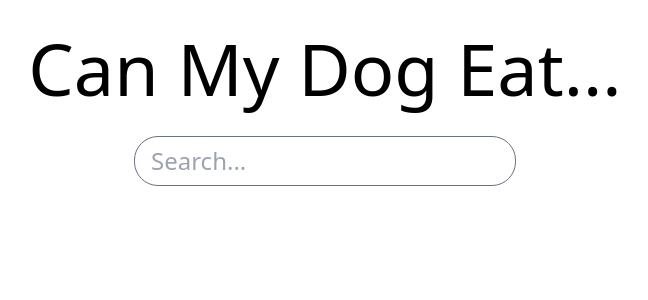
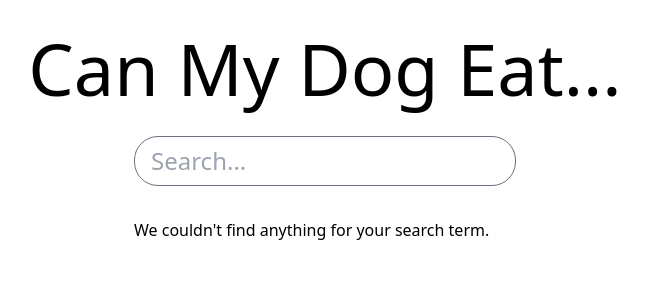
Before and after one commit to Trinityyi/can-my-dog-eat, a React (Create React App) app: page / in a window 1280 px wide. Shown: the top 300 px of the page, without its empty margins (315-963 px from the left). Built offline with nearby package versions, Linux system fonts and the light colour scheme.

Commit message:
Update search logic

```diff
--- a/src/components/Search.jsx
+++ b/src/components/Search.jsx
@@ -5,7 +5,8 @@ import foodList from '../foodList';
 
 const Search = () => {
   const [input, setInput] = useState('');
-  const [filteredList, setFilteredList] = useState([]);
+  const [filteredList, setFilteredList] = useState(null);
+  const [result, setResult] = useState();
 
   const updateInput = (input) => {
     const filtered = foodList.filter((food) => {
@@ -13,13 +14,21 @@ const Search = () => {
     });
     setInput(input);
     setFilteredList(filtered);
-    console.log(filtered.map((x) => x.name));
+  };
+
+  const updateResults = (input) => {
+    const filtered = foodList.find((food) => {
+      return food.name.toLowerCase().includes(input.toLowerCase());
+    });
+    setInput(input);
+    setResult(filtered);
+    setFilteredList(null);
   };
 
   return (
     <div>
       <SearchBar input={input} onChange={updateInput} />
-      <SearchResults results={filteredList} />
+      <SearchResults results={result} />
     </div>
   );
 };
--- a/src/components/SearchResults.jsx
+++ b/src/components/SearchResults.jsx
@@ -1,14 +1,19 @@
 import React from 'react';
 
-const Results = ({ results = [] }) => {
-  if (!results || !results.length) return null;
+const Results = ({ results }) => {
   return (
     <div className="flex flex-col">
-      <div>Name: {results[0].name}</div>
-      <div>Can Eat: {results[0].canEat}</div>
-      <div>Level: {results[0].level}</div>
-      <div>Description: {results[0].description}</div>
-      <div>Tips: {results[0].tips}</div>
+      {!results ? (
+        <div>We couldn't find anything for your search term.</div>
+      ) : (
+        <>
+          <div>Name: {results.name}</div>
+          <div>Can Eat: {results.canEat}</div>
+          <div>Level: {results.level}</div>
+          <div>Description: {results.description}</div>
+          <div>Tips: {results.tips}</div>
+        </>
+      )}
     </div>
   );
 };
```
